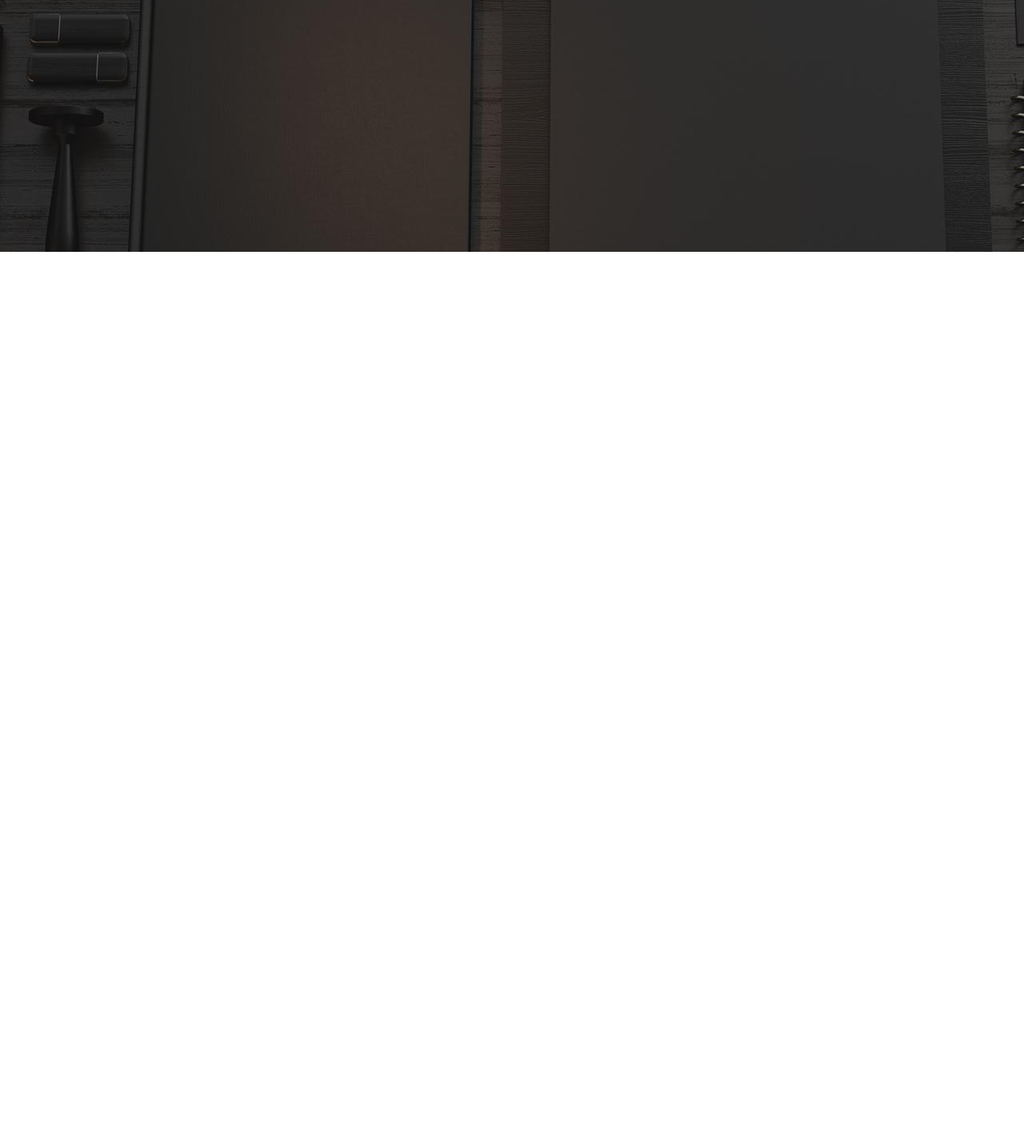
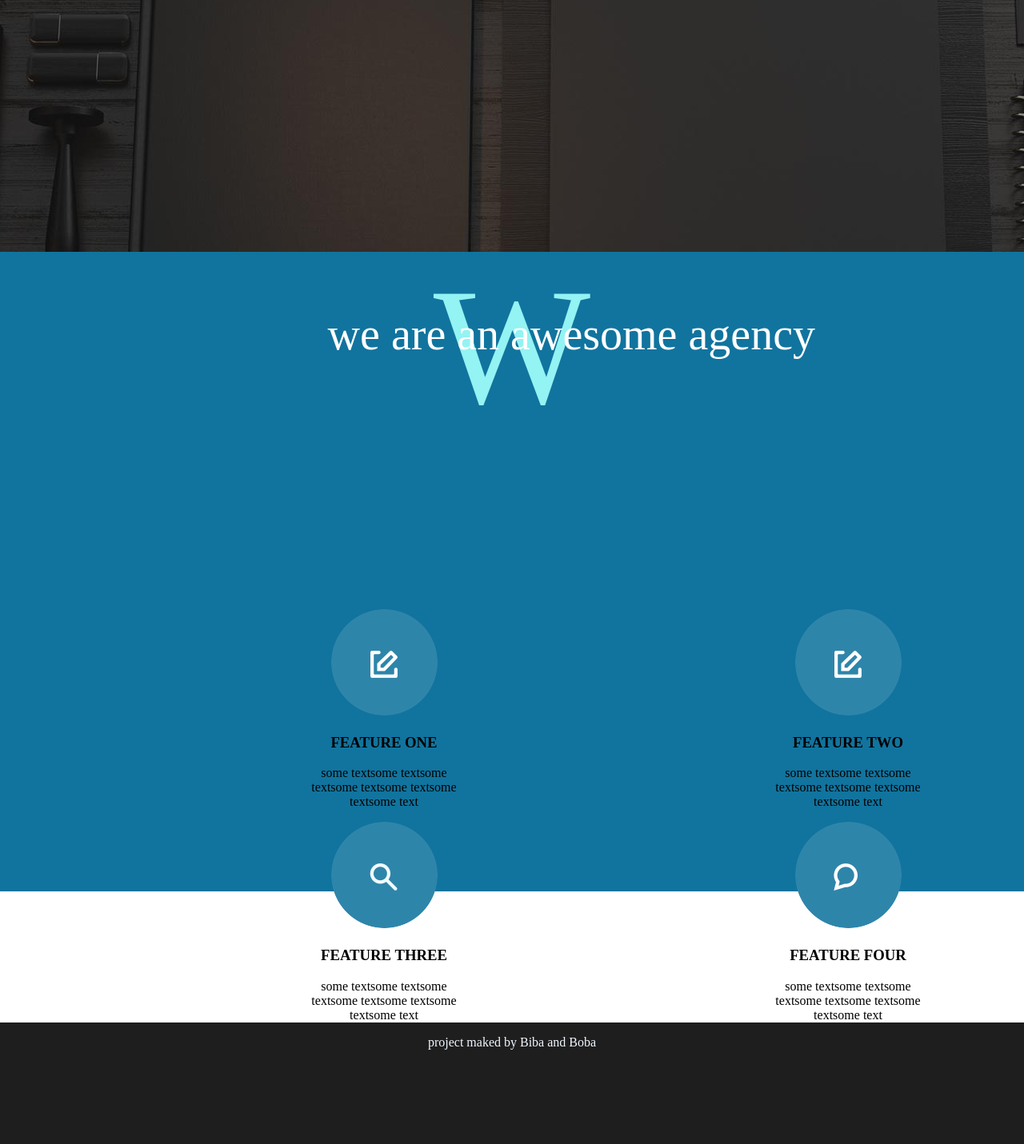
Before and after one commit to MakeARiot/my-site, a plain HTML site: page index.html in a window 1280 px wide. Shown: the part 485-1916 px from the top of the page at 80% size. Before the commit the page ends 800 px from the top, so only its background shows below. Drawn offline with Linux system fonts and the light colour scheme.

Commit message:
что-то сделал.... не помню что

```diff
--- a/index.html
+++ b/index.html
@@ -36,7 +36,35 @@
 
 		<!-- 2 -->
 		<div id="second-block">
-
+			<p id="big-w">W</p>
+			<p id="we-are">we are an awesome agency</p>
+			<div id="list">
+				<div id="f1">
+					<img src="media/block2/writelogo.png" alt="">
+					<h3>FEATURE ONE</h3>
+					<P>some textsome textsome textsome textsome textsome textsome text</P>
 				</div>
+				<div id="f1">
+					<img src="media/block2/writelogo.png" alt="">
+					<h3>FEATURE TWO</h3>
+					<P>some textsome textsome textsome textsome textsome textsome text</P>
+				</div>
+				<div id="f1">
+					<img src="media/block2/searchlogo.png" alt="">
+					<h3>FEATURE THREE</h3>
+					<P>some textsome textsome textsome textsome textsome textsome text</P>
+				</div>
+				<div id="f1">
+					<img src="media/block2/messagelogo.png" alt="">
+					<h3>FEATURE FOUR</h3>
+					<P>some textsome textsome textsome textsome textsome textsome text</P>
+				</div>
+			</div>
+		</div>
+		<!-- footer -->
+		<footer>
+			<p>project</p>
+			<p>maked by Biba and Boba</p>
+		</footer>
 	</body>
 </html>
--- a/style.css
+++ b/style.css
@@ -1,17 +1,11 @@
-/* body{
-  background: url(media/block1/bg1.png) no-repeat;
-} */
+/* 1 */
 body{
   margin: 0;
   padding: 0;
 }
 #first{
-  /* margin: 0;
-  padding: 0; */
-  position: absolute;
-  height: 100%;
-  width: 100%;
   background: url(media/block1/bg1.png) no-repeat;
+  height: 100vh;
 }
 .navbar {
   font-family: Arial;
@@ -49,8 +43,10 @@ body{
   padding: 0.5em 1em;
 }
 .line {
+  position: absolute;
   margin-top: 7%;
-  width: 98%;
+  margin-left: 2%;
+  width: 96%;
 }
 .maintext {
   font-family: Arial;
@@ -60,3 +56,49 @@ body{
   padding-top: 5%;
   font-size: 800%;
 }
+/* 2 */
+#second-block{
+  height: 100vh;
+  width: 100vw;
+  background: url(media/block2/bluebg.png);
+  display: inline-block;
+}
+#big-w{
+  color: rgb(148, 243, 243);
+  text-align: center;
+  font-size: 1300%;
+  margin-top: 0vh;
+}
+#we-are{
+  position: absolute;
+  color: white;
+  /* text-align: center; */
+  margin-top: -47vh;
+  margin-left: 32vw;
+  font-size: 350%;
+}
+#list div{
+  display: inline-block;
+  text-align: center;
+  width: 15vw;
+  margin-left: 30vw;
+
+}
+#list h3{
+  text-align: center;
+}
+
+
+/* footer */
+footer{
+  margin: 0%;
+  padding: 0%;
+  background-color: rgb(31, 30, 30);
+  text-align: center;
+
+}
+footer p{
+  display:inline-block;
+  height: 15vh;
+  color: aliceblue;
+}
```
Lines whose indentation alone changed are shown as unchanged.
